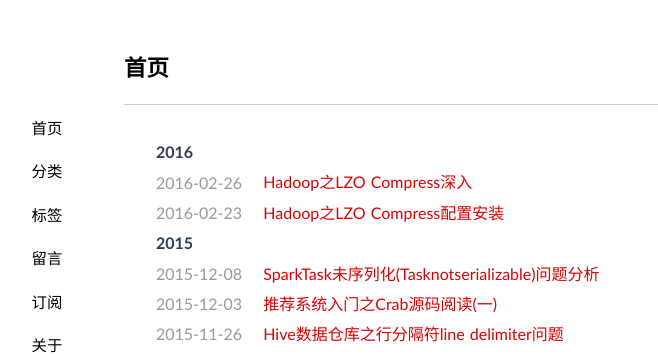
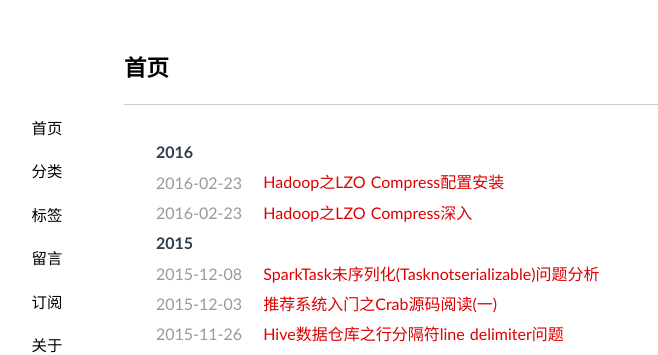
Before and after one commit to luyee/lamborryan.github.io, a Jekyll site: the page built from index.html, in a window 1280 px wide. Shown: the top 355 px of the page, without its empty margins (91-749 px from the left). Built offline with Jekyll 4.4.1, drawn with Linux system fonts in a browser that asks for light colours; Markdown is read by kramdown in place of the engine named in the settings; the list of posts is cut into pages by our own code.

Commit message:
no message

````diff
--- a/_posts/2016-02-26-hadoop-lzo-compress-index.md
+++ b/_posts/2016-02-23-hadoop-lzo-compress-index.md
@@ -1,40 +1,49 @@
 ---
 layout: post
 title: Hadoop之LZO Compress深入
-date: 2016-02-26 23:30:00
+date: 2016-02-23 23:30:00
 categories: 大数据
 tags: Hadoop Hive Spark Hbase Sqoop
 ---
 # Hadoop之LZO Compress深入
 ## 1.前言
 [<Hadoop之LZO Compress配置安装>](http://lamborryan.github.io/hadoop-lzo-compress/)介绍了Hadoop及其他组件增加LZO压缩功能的配置安装, 本文将进一步介绍使用中遇到的坑以及如何实现LZO文件的split。
+
 ## 2.LZOP和LZO的区别
+
 在前文配置中我默认情况下使用**com.hadoop.compression.lzo.LzoCodec**来做为默认的输出压缩格式，而LzoCodec输出的文件格式是.lzo_deflate。这时就会让人疑惑为啥LZO压缩输出的文件格式是这样的。
-当我要使用以下命令对压缩文件建立索引时又发现索引建立失败
-``` bash
-hadoop jar       /data/bmw/services/hadoop/share/hadoop/common/hadoop-lzo-0.4.20-SNAPSHOT.jar  com.hadoop.compression.lzo.DistributedLzoIndexer /user/hive/warehouse/xml_stat.db/fact_coupon/000000_0.lzo_deflate
-```
-> lzo压缩默认的是不支持切分的，也就是说，如果直接把lzo文件当作Mapreduce任务的输入，那么Mapreduce只会用一个Map来处理这个输入文件，这显然不是我们想要的。其实我们只需要对lzo文件建立索引，这样这个lzo文件就会支持切分，也就可以用多个Map来处理lzo文件。
-> 以上/user/hive/warehouse/xml_stat.db/fact_coupon/000000_0.lzo_deflate文件路径是在hdfs上, 生成出来的索引文件后缀为.index，并存放在lzo同一目录下.在本例中产生的索引文件是存放在/user/hive/warehouse/xml_stat.db/fact_coupon目录下，名称为000000_0.lzo.index。
-> 也可以使用以下命令对lzo文件来建立索引, 这个方法和上面方法产生出来的索引文件是一样的；但是上面的方法是通过启用Mapreduce任务来执行的，而这里的方法只在一台客户机上运行，效率很慢！
+当我要使用以下命令对压缩文件建立索引时又发现索引建立失败。
 
 ``` bash
-hadoop jar       /data/bmw/services/hadoop/share/hadoop/common/hadoop-lzo-0.4.20-SNAPSHOT.jar  com.hadoop.compression.lzo.LzoIndexer /user/hive/warehouse/xml_stat.db/fact_coupon/000000_0.lzo_deflate
+hadoop jar  \
+/data/bmw/services/hadoop/share/hadoop/common/hadoop-lzo-0.4.20-SNAPSHOT.jar \
+com.hadoop.compression.lzo.DistributedLzoIndexer \
+/user/hive/warehouse/xml_stat.db/fact_coupon/000000_0.lzo_deflate \
+```
+
+* lzo压缩默认的是不支持切分的，也就是说，如果直接把lzo文件当作Mapreduce任务的输入，那么Mapreduce只会用一个Map来处理这个输入文件，这显然不是我们想要的。其实我们只需要对lzo文件建立索引，这样这个lzo文件就会支持切分，也就可以用多个Map来处理lzo文件。
+* 以上/user/hive/warehouse/xml_stat.db/fact_coupon/000000_0.lzo_deflate文件路径是在hdfs上, 生成出来的索引文件后缀为.index，并存放在lzo同一目录下.在本例中产生的索引文件是存放在/user/hive/warehouse/xml_stat.db/fact_coupon目录下，名称为000000_0.lzo.index。
+* 也可以使用以下命令对lzo文件来建立索引, 这个方法和上面方法产生出来的索引文件是一样的；但是上面的方法是通过启用Mapreduce任务来执行的，而这里的方法只在一台客户机上运行，效率很慢！
+
+``` bash
+hadoop jar \
+/data/bmw/services/hadoop/share/hadoop/common/hadoop-lzo-0.4.20-SNAPSHOT.jar \
+com.hadoop.compression.lzo.LzoIndexer  \
+/user/hive/warehouse/xml_stat.db/fact_coupon/000000_0.lzo_deflate \
 ```
 
 言归正传, 为啥lzo_defate不支持索引。
 
-> LzopCodec为了兼容LZOP程序添加了如 bytes signature, header等信息
-> 如果使用 LzoCodec作为Reduce输出，则输出文件扩展名为".lzo_deflate"，它无法被lzop读取；如果使用LzopCodec作为Reduce输出，则扩展名为".lzo"，它可以被lzop读取
-> 生成lzo index job的”DistributedLzoIndexer“无法为 LzoCodec，即 ".lzo_deflate"扩展名的文件创建index
-> lzo_deflate文件无法作为MapReduce输入，”.LZO"文件则可以。
-> 综上所述得出最佳实践：map输出的中间数据使用 LzoCodec，reduce输出使用 LzopCodec
+* LzopCodec为了兼容LZOP程序添加了如 bytes signature, header等信息
+* 如果使用 LzoCodec作为Reduce输出，则输出文件扩展名为".lzo_deflate"，它无法被lzop读取；如果使用LzopCodec作为Reduce输出，则扩展名为".lzo"，它可以被lzop读取生成lzo index job的”DistributedLzoIndexer“无法为 LzoCodec，即 ".lzo_deflate"扩展名的文件创建index
+* lzo_deflate文件无法作为MapReduce输入，”.LZO"文件则可以。
+* 综上所述得出最佳实践：map输出的中间数据使用 LzoCodec，reduce输出使用 LzopCodec
 
 所以接下来又需要修改配置文件。
 
 ## 3.配置
 
-### core-site.xml
+#### core-site.xml
 
 ``` xml
 <property>
@@ -47,7 +56,7 @@ hadoop jar       /data/bmw/services/hadoop/share/hadoop/common/hadoop-lzo-0.4.20
 </property>
 ```
 
-### mapred-site.xml
+#### mapred-site.xml
 
 ``` xml
 <property>
@@ -64,7 +73,7 @@ hadoop jar       /data/bmw/services/hadoop/share/hadoop/common/hadoop-lzo-0.4.20
 </property>
 ```
 
-### hive-site.xml
+#### hive-site.xml
 
 ``` xml
 <property>
@@ -108,10 +117,9 @@ caused by: java.io.EOFException: Premature EOF from inputStream
 	at org.apache.hadoop.hive.ql.io.rcfile.merge.RCFileBlockMergeInputFormat.getRecordReader(RCFileBlockMergeInputFormat.java:38)
 	at org.apache.hadoop.hive.ql.io.CombineHiveRecordReader.<init>(CombineHiveRecordReader.java:65)
 	... 16 more
-
 ```
 
-### Sqoop
+#### Sqoop
 
 指定压缩方式:--compress  --compression-codec lzop
 
@@ -120,9 +128,10 @@ caused by: java.io.EOFException: Premature EOF from inputStream
 如何建立索引在前面部分已经讲过, 本节讲下建了索引会带来什么问题以及如何解决。
 建立索引后会在相同目录下生成.index, 如果不做过滤那么hive或者mapreduce都会把这些文件做为输入源, 从而产生噪声.
 
-### Sqoop
+#### Sqoop
 
 Sqoop默认会建立hive表，如果不做任何处理, 那么hive的inputformat就是TextInputFormat, 他会读取index文件， 所以我需要手动为sqoop导入的表建好。
+
 ``` sql
 CREATE TABLE IF NOT EXISTS xml_stat.`cashflow`(
   `id` bigint,
@@ -143,6 +152,7 @@ LINES TERMINATED BY '\n'
 STORED AS INPUTFORMAT  'com.hadoop.mapred.DeprecatedLzoTextInputFormat'
 OUTPUTFORMAT 'org.apache.hadoop.hive.ql.io.HiveIgnoreKeyTextOutputFormat';
 ```
+
 ``` bash
 $SQOOP_HOME/bin/sqoop import \
 --connect jdbc:mysql://localhost:3306/xmlife_deal  \
@@ -159,18 +169,22 @@ $SQOOP_HOME/bin/sqoop import \
 --outdir ${outdir} \
 -m 5
 ```
+
 sqoop import默认会对导入的表cashflow建索引, 如此cashflow不但已完成索引可以进行split, 同时也输出正常
 
-### hive
+#### hive
 
 hive 要过滤index文件, 需要设置intputformat:
+
 ``` sql
 CREATE TABLE a
 STORED AS INPUTFORMAT 'com.hadoop.mapred.DeprecatedLzoTextInputFormat'
 OUTPUTFORMAT 'org.apache.hadoop.hive.ql.io.HiveIgnoreKeyTextOutputFormat'
 AS SELECT * FROM b
 ```
+
 或者
+
 ``` sql
 create table lzo(
 id int,
@@ -183,9 +197,10 @@ OUTPUTFORMAT 'org.apache.hadoop.hive.ql.io.HiveIgnoreKeyTextOutputFormat';
 * 调用InputFormat，将文件切成不同的文档。每篇文档即一行(Row)。
 * 调用SerDe的Deserializer，将一行(Row)，切分为各个字段。
 
-### mapreduce
+#### mapreduce
 
 对应Streaming作业还需要注意的是，使用DeprecatedLzoTextInputFormat输入格式，会把文本的行号当作key传送到reduce的，所以我们需要将行号去掉
+
 ``` bash
 $ bin/hadoop jar \
 $HADOOP_HOMOE/share/hadoop/tools/lib/hadoop-streaming-2.2.0.jar \
````
Also changed, not shown: 5 other files.
